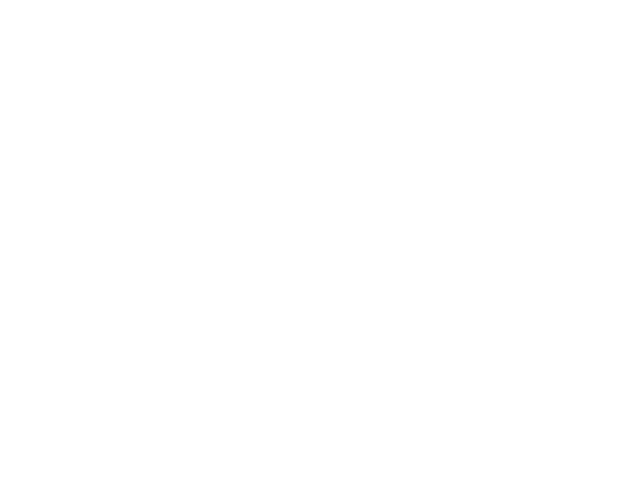
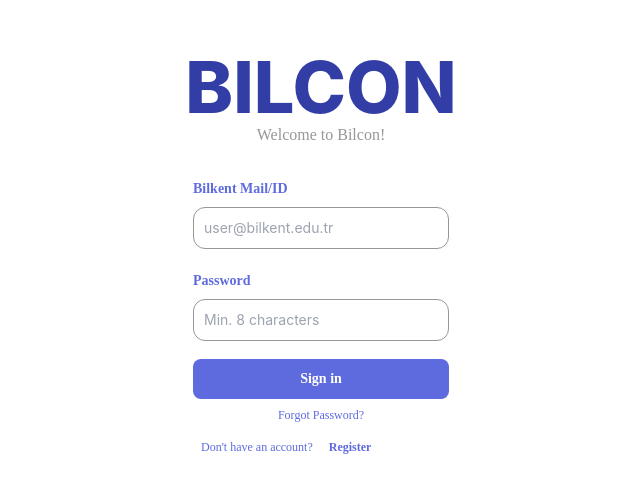
Before and after one commit to GokalpGokdogan/Bilcon, a React (Create React App) app in the folder bilcon-frontend/: page / in a window 1280 px wide. Before the commit this address had no page. Shown: the part 143-636 px from the top of the page, without its empty margins (319-959 px from the left). Built offline with nearby package versions, Linux system fonts and the light colour scheme.

Commit message:
forgot_password_before_demo

```diff
--- a/bilcon-frontend/src/App.js
+++ b/bilcon-frontend/src/App.js
@@ -4,14 +4,18 @@
 import Login from './screens/login';
 import Register from './screens/register';
 import Home from './screens/home';
+import ForgotPassword from './screens/forgotPassword'
+import VerificationPage from './screens/verificationPage'
 
 export default function App() {
   return (
     <div className="App">
       <Routes>
-        <Route path="login" element={<Login/>} />
+        <Route path="" element={<Login/>} />
         <Route path="register" element={<Register/>} />
         <Route path="home" element={<Home/>} />
+        <Route path="forgotPassword" element={<ForgotPassword/>} />
+        <Route path="forgotPassword/verificationPage" element={<VerificationPage/>} />
       </Routes>
     </div>
   );
--- /dev/null
+++ b/bilcon-frontend/src/screens/forgotPassword.js
@@ -0,0 +1,22 @@
+import React from 'react';
+import { Link } from 'react-router-dom';
+
+function forgotPassword()
+{
+    return(
+    <div className='flex flex-col bg-white justify-center items-center h-screen'>
+        <p className='font-inter font-extrabold text-7xl text-blue-dark'>BILCON</p>
+        <p className='font-sans font-medium text-md text-gray'>Welcome to Bilcon!</p>
+        <p className='mt-2 font-sans font-bold text-lg text-gray justify-start'>Please enter your school mail.</p>
+        <div className='w-64 h-20 mt-3'>
+            <p className="font-sans text-blue font-bold text-sm py-2">Bilkent Mail</p>
+            <input type="email" className="border border-gray text-gray-900 focus:outline-none focus:ring-1 ring-gray sm:text-sm rounded-xl p-2.5 w-full dark:bg-gray-700 dark:border-gray-600 dark:placeholder-gray-400 dark:text-white" placeholder="user@bilkent.edu.tr" required=""></input>
+        </div>
+        <div className='flex flex-col w-64 mt-3'>
+        <Link type="submit" to="verificationPage" className="w-64 mt-4 text-white bg-blue hover:bg-primary-700 focus:ring-4 focus:outline-none focus:ring-primary-300 font-bold rounded-lg font-sans text-sm px-5 py-2.5 text-center dark:bg-primary-600 dark:hover:bg-primary-700 dark:focus:ring-primary-800">Send Mail</Link>
+        </div>
+    </div>
+    );
+}
+
+export default forgotPassword;
--- a/bilcon-frontend/src/screens/login.js
+++ b/bilcon-frontend/src/screens/login.js
@@ -16,8 +16,8 @@
             <input type="password" className="border border-gray text-gray-900 focus:outline-none focus:ring-1 ring-gray sm:text-sm rounded-xl p-2.5 w-full dark:bg-gray-700 dark:border-gray-600 dark:placeholder-gray-400 dark:text-white" placeholder="Min. 8 characters" required=""></input>
         </div>
         <div className='flex flex-col w-64'>
-        <button type="submit" className="w-64 mt-4 text-white bg-blue hover:bg-primary-700 focus:ring-4 focus:outline-none focus:ring-primary-300 font-bold rounded-lg font-sans text-sm px-5 py-2.5 text-center dark:bg-primary-600 dark:hover:bg-primary-700 dark:focus:ring-primary-800">Sign in</button>
-        <a href='#' className=" self-center p-2 font-sans text-blue font-medium text-xs justify-end hover:underline">Forgot Password?</a>
+        <Link type="submit" to="/home" className="w-64 mt-4 text-white bg-blue hover:bg-primary-700 focus:ring-4 focus:outline-none focus:ring-primary-300 font-bold rounded-lg font-sans text-sm px-5 py-2.5 text-center dark:bg-primary-600 dark:hover:bg-primary-700 dark:focus:ring-primary-800">Sign in</Link>
+        <Link  to="/forgotPassword" className="self-center p-2 font-sans text-blue font-medium text-xs justify-end hover:underline">Forgot Password?</Link>
         </div>
         <div className='flex flex-row w-64'>
         <p className="p-2 font-sans text-blue font-medium text-xs">Don't have an account?</p>
--- a/bilcon-frontend/src/screens/register.js
+++ b/bilcon-frontend/src/screens/register.js
@@ -1,4 +1,5 @@
 import React from 'react';
+import { Link } from 'react-router-dom';
 
 function Register()
 {
@@ -20,7 +21,7 @@
             <input type="password" className="border border-gray text-gray-900 focus:outline-none focus:ring-1 ring-gray sm:text-sm rounded-xl p-2.5 w-full dark:bg-gray-700 dark:border-gray-600 dark:placeholder-gray-400 dark:text-white" placeholder="Min. 8 characters" required=""></input>
         </div>
         <div className='flex flex-col w-64 mt-3'>
-        <button type="submit" className="w-64 mt-4 text-white bg-blue hover:bg-primary-700 focus:ring-4 focus:outline-none focus:ring-primary-300 font-bold rounded-lg font-sans text-sm px-5 py-2.5 text-center dark:bg-primary-600 dark:hover:bg-primary-700 dark:focus:ring-primary-800">Sign up</button>
+        <Link to="/" className="w-64 mt-4 text-white bg-blue hover:bg-primary-700 focus:ring-4 focus:outline-none focus:ring-primary-300 font-bold rounded-lg font-sans text-sm px-5 py-2.5 text-center dark:bg-primary-600 dark:hover:bg-primary-700 dark:focus:ring-primary-800">Sign up</Link>
         </div>
     </div>
     );
--- /dev/null
+++ b/bilcon-frontend/src/screens/verificationPage.js
@@ -0,0 +1,22 @@
+import React from 'react';
+import { Link } from 'react-router-dom';
+
+function verificationPage()
+{
+    return(
+    <div className='flex flex-col bg-white justify-center items-center h-screen'>
+        <p className='font-inter font-extrabold text-7xl text-blue-dark'>BILCON</p>
+        <p className='font-sans font-medium text-md text-gray'>Welcome to Bilcon!</p>
+        <p className='mt-2 font-sans font-bold text-lg text-gray justify-start'>Please enter your verification code.</p>
+        <div className='w-64 h-20 mt-3'>
+            <p className="font-sans text-blue font-bold text-sm py-2">Verification Code</p>
+            <input type="number" className="border border-gray text-gray-900 focus:outline-none focus:ring-1 ring-gray sm:text-sm rounded-xl p-2.5 w-full dark:bg-gray-700 dark:border-gray-600 dark:placeholder-gray-400 dark:text-white" placeholder="01234567890" required=""></input>
+        </div>
+        <div className='flex flex-col w-64 mt-3'>
+        <Link to="/home" className="w-64 mt-4 text-white bg-blue hover:bg-primary-700 focus:ring-4 focus:outline-none focus:ring-primary-300 font-bold rounded-lg font-sans text-sm px-5 py-2.5 text-center dark:bg-primary-600 dark:hover:bg-primary-700 dark:focus:ring-primary-800">Enter Code</Link>
+        </div>
+    </div>
+    );
+}
+
+export default verificationPage;
```
